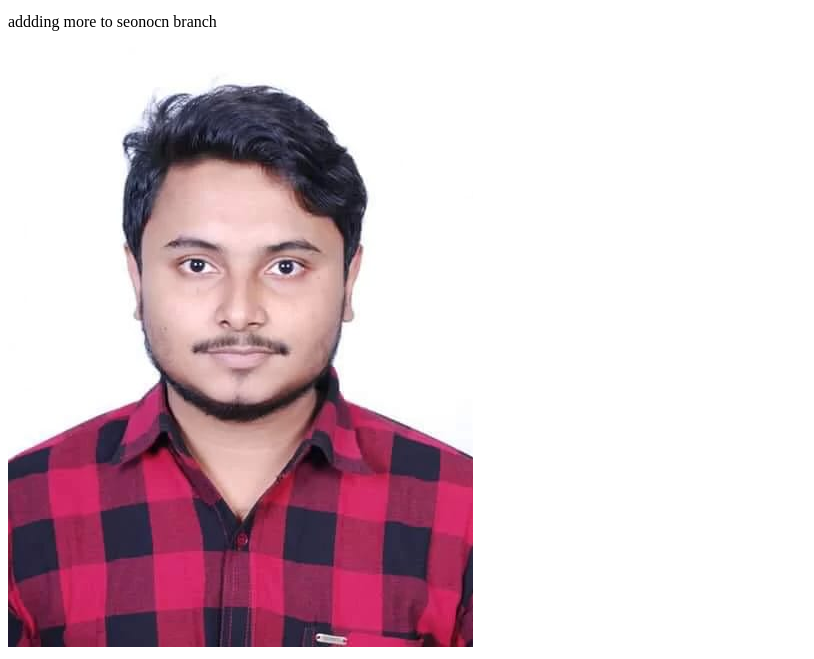
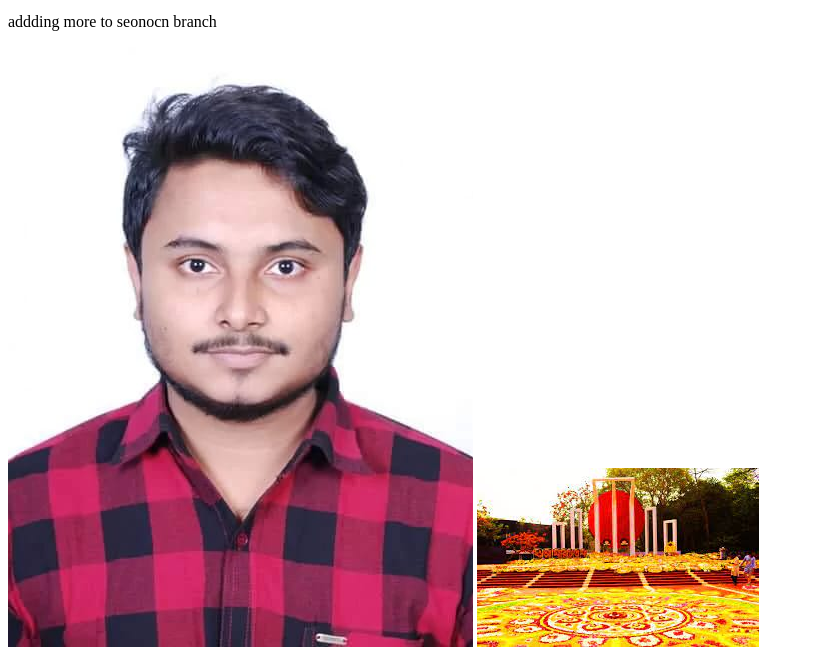
Before and after one commit to smsaifurrahman/my-new-website, a plain HTML site: page index.html in a window 1280 px wide. Shown: the part 218-877 px from the top of the page, without its empty margins (0-814 px from the left). Drawn offline with Linux system fonts and the light colour scheme.

Commit message:
added new img

```diff
--- a/index.html
+++ b/index.html
@@ -13,5 +13,6 @@
     <p>this is from my second update branch</p>
     <p>addding more to seonocn branch</p>
     <img src="sadik.JPG.jpg" alt="">
+    <img src="Minar.jpg" alt="">
 </body>
 </html>
```
Also changed, not shown: Minar.jpg (added).
